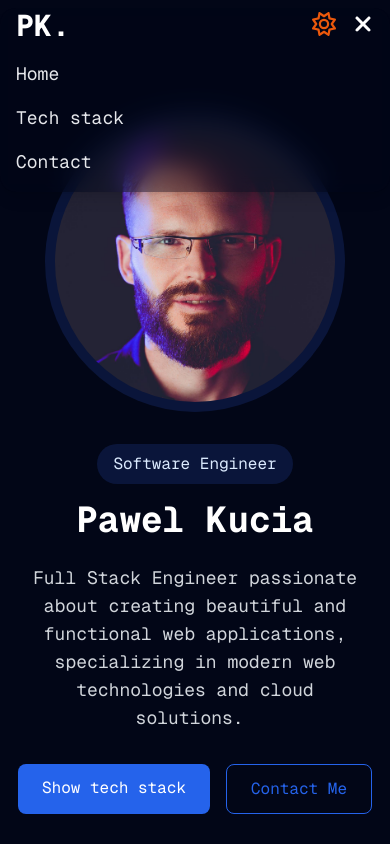
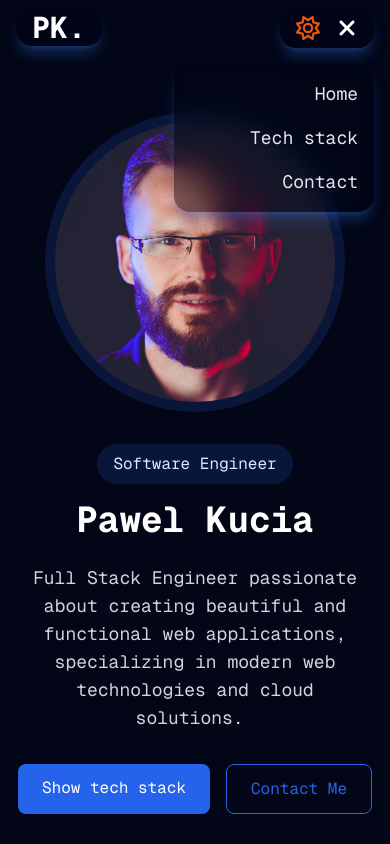
Before and after one commit to pawelkucia/pawelkucia-com, a Nuxt app: page / in a window 390 px wide. Both pictures are taken after a click on the button 363 px from the left and 26 px from the top of the page. Shown: the top 844 px of the page. Built offline with nearby package versions, Linux system fonts and the light colour scheme.

Commit message:
Updated CSS

```diff
--- a/components/TheHeader.vue
+++ b/components/TheHeader.vue
@@ -1,24 +1,26 @@
 <template>
   <header class="fixed top-0 left-0 right-0 z-40 transition-all duration-300">
     <div
-      :class="[
-        'container mx-auto px-4 py-0 mt-2 transition-colors transition-shadow duration-300',
-        isScrolled || isOpen ? 'bg-primary-light/40 dark:bg-primary-dark/40 backdrop-blur-md shadow-lg' : 'bg-transparent',
-        isOpen ? 'rounded-2xl' :'rounded-full'
-      ]"
+      class="container mx-auto px-4 py-0 mt-2"
     >
       <div class="flex justify-between items-center">
-        <div class="flex items-center gap-2">
+        <div :class="['flex items-center gap-2 transition-all duration-300',
+isScrolled || isOpen ? 'px-4 bg-primary-light/40 dark:bg-primary-dark/30 backdrop-blur-md shadow-lg dark:shadow-blue-500/30' : 'bg-transparent',
+        isOpen ? 'rounded-2xl' :'rounded-full'
+        ]">
           <span class="text-black dark:text-white text-3xl font-bold">PK.</span>
         </div>
-        <div class="flex items-center gap-4">
+        <div :class="['py-2 flex items-center gap-4 transition-all duration-300',
+          isScrolled || isOpen ? 'px-4 bg-primary-light/40 dark:bg-primary-dark/30 backdrop-blur-md shadow-lg dark:shadow-blue-500/30' : 'bg-transparent',
+        isOpen ? 'rounded-2xl' :'rounded-full'
+        ]">
           <Navigation />
           <!-- Mobile Menu -->
           <div class="md:hidden flex items-center gap-4">
 
             <button
               @click="toggleColorMode"
-              class="p-0"
+              class="p-0 h-[24px]"
               aria-label="Toggle theme"
             >
               <font-awesome-icon
@@ -29,7 +31,7 @@
 <!-- Hamburger Button -->
             <button
               @click="isOpen = !isOpen"
-              class="p-0 w-[22px]"
+              class="p-0 w-[22px] h-[24px]"
               aria-label="Toggle menu"
             >
               <font-awesome-icon
@@ -44,7 +46,7 @@
       <!-- Mobile Menu -->
             <div
               v-show="isOpen"
-              class="mx-0 py-4"
+              class="w-[200px] float-right mt-4 p-4 px-4 bg-primary-light/40 dark:bg-primary-dark/40 backdrop-blur-md shadow-lg dark:shadow-blue-500/30 rounded-2xl"
             >
               <nav class="">
                 <div class="flex flex-col space-y-4">
@@ -52,7 +54,7 @@
                     v-for="item in menuItems"
                     :key="item.id"
                     :href="`#${item.id}`"
-                    class="text-gray-900 dark:text-gray-200 hover:text-orange-600 dark:hover:text-orange-600 transition-colors text-lg"
+                    class="text-gray-900 dark:text-gray-200 hover:text-orange-600 dark:hover:text-orange-600 transition-colors text-lg text-right"
                     @click="handleClick(item.id)"
                   >
                     {{ item.name }}
--- a/components/sections/Contact.vue
+++ b/components/sections/Contact.vue
@@ -12,7 +12,7 @@
            :title="social.name"
            target="_blank"
            rel="noopener noreferrer"
-           class="text-gray-600 dark:text-gray-300 hover:text-orange-600 dark:hover:text-orange-600 transition-colors">
+           class="text-black dark:text-gray-300 hover:text-orange-600 dark:hover:text-orange-600 transition-colors">
           <font-awesome-icon :icon="['fab', social.icon]" class="text-4xl" />
         </a>
       </div>
--- a/components/sections/Experience.vue
+++ b/components/sections/Experience.vue
@@ -81,7 +81,7 @@ const experiences = [
     logo: '/images/companies/frogriot.png'
   },
   {
-    company: 'TOP4ALl.PL',
+    company: 'TOP4ALL.PL',
     role: 'Software Engineer',
     start: '2006-01-01',
     end: null,
```
